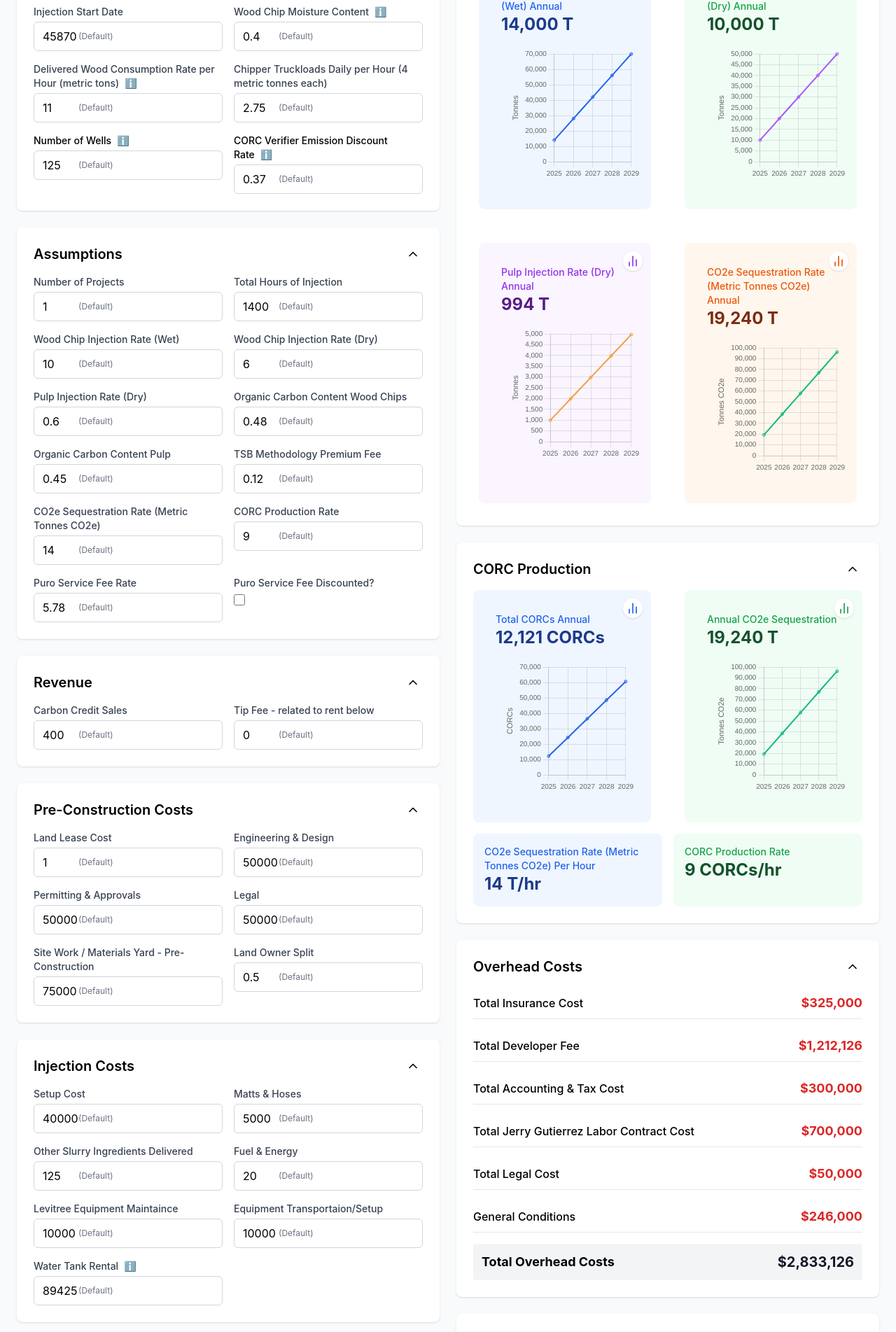
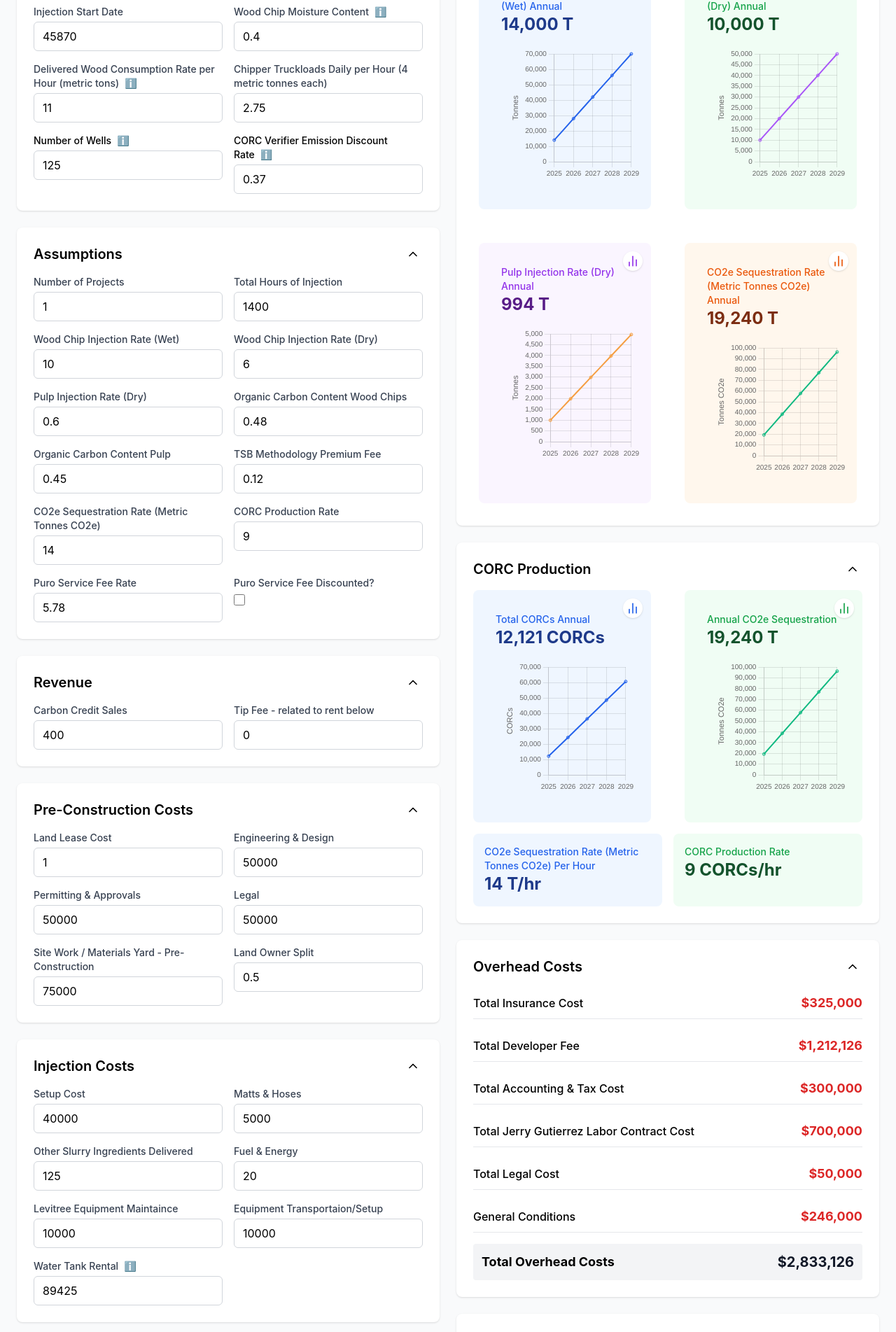
Before and after one commit to yonatanlevitree/csvUI, a React (Create React App) app: page / in a window 1280 px wide. Shown: the part 730-2633 px from the top of the page at 70% size. Built offline with nearby package versions, Linux system fonts and the light colour scheme.

Commit message:
deleted some useless stuff

```diff
--- a/src/SequestrationCalculator.js
+++ b/src/SequestrationCalculator.js
@@ -120,9 +120,6 @@ const SequestrationCalculator = () => {
   });
 
   const [outputs, setOutputs] = useState({});
-
-  // Add state to track which fields have been modified
-  const [modifiedFields, setModifiedFields] = useState({});
 
   // Collapsible state for each card
   const [openCards, setOpenCards] = useState({
@@ -190,11 +187,6 @@ const SequestrationCalculator = () => {
 
     calc["Total Revenue"] = 5*(calc["Carbon Credit Sales"] + calc["Tip Fee - related to rent below"]);
 
-    console.log("Total CORCs Annual:", calc["Total CORCs Annual"]);
-    console.log("Average Carbon Credit Sale Price/CORC:", inputs["Average Carbon Credit Sale Price/CORC"]);
-    console.log("Carbon Credit Sales:", calc["Carbon Credit Sales"]);
-    console.log("Tip Fee - related to rent below:", calc["Tip Fee - related to rent below"]);
-    console.log("Total Revenue:", calc["Total Revenue"]);
     // Calculate service fees based on percentages
     calc["Levitree Liscense Fee Amount"] = calc["Carbon Credit Sales"] * inputs["Levitree Liscense Fee"];
     calc["Carbon Direct Amount"] = calc["Carbon Credit Sales"] * inputs["Carbon Direct"];
@@ -214,13 +206,13 @@ const SequestrationCalculator = () => {
     // Developer Fee calculation
     calc["Developer Fee Amount"] = calc["Carbon Credit Sales"] * inputs["Developer Fee"];
 
-    // Well Drilling calculation (from spreadsheet: Number of Wells * 25 * Well Drilling Cost/Foot)
+    // Well Drilling calculation
     calc["Well Drilling"] = (inputs["Number of Wells"] || 0) * 25 * (inputs["Well Drilling Cost/Foot"] || 0);
 
-    // Wood Biomass Processed/Delivered/Chipped calculation (from spreadsheet: (Wood Chip Injection Rate (Wet) Annual / 26) * 1000)
+    // Wood Biomass Processed/Delivered/Chipped calculation
     calc["Wood Biomass Processed/Delivered/Chipped"] = (calc["Wood Chip Injection Rate (Wet) Annual"] || 0) / 26 * 1000;
 
-    // Update the total variable cost calculation to include only the specified parameters
+    // Update the total variable cost calculation
     let totalVariableCosts = 0;
     for (let year = 1; year <= 5; year++) {
       const isFirstYear = (year === 1);
@@ -246,40 +238,16 @@ const SequestrationCalculator = () => {
         (calc["Patch - Exchange Amount"] || 0) +
         (inputs["Puro Annual Fee"] || 0) +
         (calc["Puro Service Fee Amount"] || 0);
-      if (year === 1) {
-        console.log("Engineering & Design:", inputs["Engineering & Design"]);
-        console.log("Permitting & Approvals:", inputs["Permitting & Approvals"]);
-        console.log("Legal:", inputs["Legal"]);
-        console.log("Site Work / Materials Yard - Pre-Construction:", inputs["Site Work / Materials Yard - Pre-Construction"]);
-        console.log("Setup Cost:", inputs["Setup Cost"]);
-        console.log("Land Lease Cost:", inputs["Land Lease Cost"]);
-        console.log("Well Drilling:", calc["Well Drilling"]);
-        console.log("Equipment Lease Amount (annualized):", ((inputs["Equipment Lease Amount"] || 0) * (inputs["Total Days of Injection"] || 0))/5);
-        console.log("Leased Commodity Equipment Rain 4 Rent:", inputs["Leased Commodity Equipment Rain 4 Rent"]);
-        console.log("Water Tank Rental:", inputs["Water Tank Rental"]);
-        console.log("Matts & Hoses:", inputs["Matts & Hoses"]);
-        console.log("Wood Biomass Processed/Delivered/Chipped:", calc["Wood Biomass Processed/Delivered/Chipped"]);
-        console.log("Other Slurry Ingredients Delivered Amount:", calc["Other Slurry Ingredients Delivered Amount"]);
-        console.log("Fuel & Energy Amount:", calc["Fuel & Energy Amount"]);
-        console.log("Levitree Equipment Maintaince:", inputs["Levitree Equipment Maintaince"]);
-        console.log("Equipment Transportaion/Setup:", inputs["Equipment Transportaion/Setup"]);
-        console.log("Levitree Liscense Fee Amount:", calc["Levitree Liscense Fee Amount"]);
-        console.log("Carbon Direct Amount:", calc["Carbon Direct Amount"]);
-        console.log("Patch - Exchange Amount:", calc["Patch - Exchange Amount"]);
-        console.log("Puro Annual Fee:", inputs["Puro Annual Fee"]);
-        console.log("Puro Service Fee Amount:", calc["Puro Service Fee Amount"]);
-      }
       totalVariableCosts += yearVariableCosts;
     }
     calc["Total Variable Costs"] = totalVariableCosts;
 
-    // Update the gross margin calculation to sum values for all 5 years
+    // Update the gross margin calculation
     let grossMargin = 0;
     for (let year = 1; year <= 5; year++) {
       const commissionRate = inputs[`Carbon Credit Commission year ${year}`] || 0;
       const annualCORCs = calc["CORC Production Rate"] * calc["Total Hours of Injection"];
       const margin = inputs["Carbon Credit Sales"] * annualCORCs;
-      console.log(`Year ${year}:`, { margin });
       grossMargin += margin;
     }
     calc["Gross Margin"] = grossMargin - calc["Total Variable Costs"];
@@ -316,15 +284,11 @@ const SequestrationCalculator = () => {
     setOutputs(calc);
   }, [inputs]);
 
-  // Update handleInputChange to track modifications
+  // Update handleInputChange to remove unused modifiedFields
   const handleInputChange = (key, value) => {
     setInputs(prev => ({
       ...prev,
       [key]: parseFloat(value) || 0
-    }));
-    setModifiedFields(prev => ({
-      ...prev,
-      [key]: true
     }));
   };
 
@@ -698,7 +662,7 @@ const SequestrationCalculator = () => {
     const years = [2025, 2026, 2027, 2028, 2029];
     const data = years.map((_, i) => (value || 0) * (i + 1));
     return {
-      labels: years.map(y => `${y}`),
+      labels: years,
       datasets: [
         {
           label,
@@ -713,18 +677,23 @@ const SequestrationCalculator = () => {
       unit,
     };
   };
+
   const getChartOptions = (unit) => ({
     responsive: true,
     maintainAspectRatio: false,
     plugins: {
-      legend: { display: false },
-      title: { display: false },
+      legend: {
+        display: false,
+      },
       tooltip: {
         enabled: true,
         backgroundColor: 'rgba(0,0,0,0.8)',
         titleColor: 'white',
         bodyColor: 'white',
         cornerRadius: 4,
+        callbacks: {
+          label: (context) => `${context.dataset.label}: ${formatNumber(context.raw)} ${unit}`,
+        },
       },
     },
     layout: {
@@ -738,18 +707,18 @@ const SequestrationCalculator = () => {
     scales: {
       x: {
         display: true,
-        title: { display: false },
         grid: {
           display: true,
           color: 'rgba(0,0,0,0.1)',
           drawBorder: true,
         },
         ticks: {
-          display: true,
-          font: { size: 10 },
           maxRotation: 0,
-          minRotation: 0,
-          color: '#666'
+          autoSkip: true,
+          color: '#666',
+          font: {
+            size: 10
+          }
         },
       },
       y: {
@@ -757,7 +726,9 @@ const SequestrationCalculator = () => {
         title: {
           display: true,
           text: unit,
-          font: { size: 11 },
+          font: {
+            size: 11
+          },
           color: '#666'
         },
         grid: {
@@ -766,9 +737,11 @@ const SequestrationCalculator = () => {
           drawBorder: true,
         },
         ticks: {
-          display: true,
-          font: { size: 10 },
-          color: '#666'
+          callback: (value) => formatNumber(value),
+          color: '#666',
+          font: {
+            size: 10
+          }
         },
         beginAtZero: true,
       },
@@ -785,12 +758,11 @@ const SequestrationCalculator = () => {
     },
   });
 
-  // Add state for chart visibility
+  // Add back necessary chart state variables
   const [showWetChart, setShowWetChart] = useState(true);
   const [showDryChart, setShowDryChart] = useState(true);
   const [showPulpChart, setShowPulpChart] = useState(true);
   const [showCO2eChart, setShowCO2eChart] = useState(true);
-  // Add state for CORC Production charts
   const [showTotalCORCsChart, setShowTotalCORCsChart] = useState(true);
   const [showAnnualCO2eChart, setShowAnnualCO2eChart] = useState(true);
 
@@ -866,9 +838,6 @@ const SequestrationCalculator = () => {
                         onChange={(e) => handleInputChange(field, e.target.value)}
                         className="w-full px-3 py-2 pr-20 border border-gray-300 rounded-md focus:outline-none focus:ring-2 focus:ring-blue-500"
                       />
-                      {!modifiedFields[field] && (
-                        <span className="absolute left-16 top-1/2 -translate-y-1/2 text-xs text-gray-500 pointer-events-none select-none">(Default)</span>
-                      )}
                     </div>
                   </div>
                 ))}
@@ -884,9 +853,6 @@ const SequestrationCalculator = () => {
                       onChange={(e) => handleInputChange("Wood Chip Moisture Content", e.target.value)}
                       className="w-full px-3 py-2 pr-20 border border-gray-300 rounded-md focus:outline-none focus:ring-2 focus:ring-blue-500"
                     />
-                    {!modifiedFields["Wood Chip Moisture Content"] && (
-                      <span className="absolute left-16 top-1/2 -translate-y-1/2 text-xs text-gray-500 pointer-events-none select-none">(Default)</span>
-                    )}
                   </div>
                 </div>
                 <div>
@@ -901,9 +867,6 @@ const SequestrationCalculator = () => {
                       onChange={(e) => handleInputChange("Delivered Wood Consumption Rate per Hour (metric tons)", e.target.value)}
                       className="w-full px-3 py-2 pr-20 border border-gray-300 rounded-md focus:outline-none focus:ring-2 focus:ring-blue-500"
                     />
-                    {!modifiedFields["Delivered Wood Consumption Rate per Hour (metric tons)"] && (
-                      <span className="absolute left-16 top-1/2 -translate-y-1/2 text-xs text-gray-500 pointer-events-none select-none">(Default)</span>
-                    )}
                   </div>
                 </div>
                 <div>
@@ -917,9 +880,6 @@ const SequestrationCalculator = () => {
                       onChange={(e) => handleInputChange("Chipper Truckloads Daily per Hour (4 metric tonnes each)", e.target.value)}
                       className="w-full px-3 py-2 pr-20 border border-gray-300 rounded-md focus:outline-none focus:ring-2 focus:ring-blue-500"
                     />
-                    {!modifiedFields["Chipper Truckloads Daily per Hour (4 metric tonnes each)"] && (
-                      <span className="absolute left-16 top-1/2 -translate-y-1/2 text-xs text-gray-500 pointer-events-none select-none">(Default)</span>
-                    )}
                   </div>
                 </div>
 
@@ -935,9 +895,6 @@ const SequestrationCalculator = () => {
                       onChange={(e) => handleInputChange("Number of Wells", e.target.value)}
                       className="w-full px-3 py-2 pr-20 border border-gray-300 rounded-md focus:outline-none focus:ring-2 focus:ring-blue-500"
                     />
-                    {!modifiedFields["Number of Wells"] && (
-                      <span className="absolute left-16 top-1/2 -translate-y-1/2 text-xs text-gray-500 pointer-events-none select-none">(Default)</span>
-                    )}
                   </div>
                 </div>
                 <div>
@@ -952,9 +909,6 @@ const SequestrationCalculator = () => {
                       onChange={(e) => handleInputChange("CORC Verifier Emission Discount Rate", e.target.value)}
                       className="w-full px-3 py-2 pr-20 border border-gray-300 rounded-md focus:outline-none focus:ring-2 focus:ring-blue-500"
                     />
-                    {!modifiedFields["CORC Verifier Emission Discount Rate"] && (
-                      <span className="absolute left-16 top-1/2 -translate-y-1/2 text-xs text-gray-500 pointer-events-none select-none">(Default)</span>
-                    )}
                   </div>
                 </div>
               </div>
@@ -981,9 +935,6 @@ const SequestrationCalculator = () => {
                     onChange={(e) => handleInputChange(field, e.target.value)}
                         className="w-full px-3 py-2 pr-20 border border-gray-300 rounded-md focus:outline-none focus:ring-2 focus:ring-blue-500"
                   />
-                      {!modifiedFields[field] && (
-                        <span className="absolute left-16 top-1/2 -translate-y-1/2 text-xs text-gray-500 pointer-events-none select-none">(Default)</span>
-                      )}
                     </div>
                 </div>
               ))}
@@ -1020,9 +971,6 @@ const SequestrationCalculator = () => {
                     onChange={(e) => handleInputChange(field, e.target.value)}
                         className="w-full px-3 py-2 pr-20 border border-gray-300 rounded-md focus:outline-none focus:ring-2 focus:ring-blue-500"
                   />
-                      {!modifiedFields[field] && (
-                        <span className="absolute left-16 top-1/2 -translate-y-1/2 text-xs text-gray-500 pointer-events-none select-none">(Default)</span>
-                      )}
                     </div>
                 </div>
               ))}
@@ -1050,9 +998,6 @@ const SequestrationCalculator = () => {
                     onChange={(e) => handleInputChange(field, e.target.value)}
                         className="w-full px-3 py-2 pr-20 border border-gray-300 rounded-md focus:outline-none focus:ring-2 focus:ring-blue-500"
                   />
-                      {!modifiedFields[field] && (
-                        <span className="absolute left-16 top-1/2 -translate-y-1/2 text-xs text-gray-500 pointer-events-none select-none">(Default)</span>
-                      )}
                     </div>
                 </div>
               ))}
@@ -1069,9 +1014,6 @@ const SequestrationCalculator = () => {
                       onChange={e => handleInputChange("Land Owner Split", e.target.value)}
                       className="w-full px-3 py-2 pr-20 border border-gray-300 rounded-md focus:outline-none focus:ring-2 focus:ring-blue-500"
                     />
-                    {!modifiedFields["Land Owner Split"] && (
-                      <span className="absolute left-16 top-1/2 -translate-y-1/2 text-xs text-gray-500 pointer-events-none select-none">(Default)</span>
-                    )}
                   </div>
                 </div>
               </div>
@@ -1098,9 +1040,6 @@ const SequestrationCalculator = () => {
                     onChange={(e) => handleInputChange(field, e.target.value)}
                         className="w-full px-3 py-2 pr-20 border border-gray-300 rounded-md focus:outline-none focus:ring-2 focus:ring-blue-500"
                   />
-                      {!modifiedFields[field] && (
-                        <span className="absolute left-16 top-1/2 -translate-y-1/2 text-xs text-gray-500 pointer-events-none select-none">(Default)</span>
-                      )}
                     </div>
                 </div>
               ))}
@@ -1116,9 +1055,6 @@ const SequestrationCalculator = () => {
                     onChange={(e) => handleInputChange("Water Tank Rental", e.target.value)}
                     className="w-full px-3 py-2 pr-20 border border-gray-300 rounded-md focus:outline-none focus:ring-2 focus:ring-blue-500"
                   />
-                  {!modifiedFields["Water Tank Rental"] && (
-                    <span className="absolute left-16 top-1/2 -translate-y-1/2 text-xs text-gray-500 pointer-events-none select-none">(Default)</span>
-                  )}
                 </div>
               </div>
               </div>
@@ -1145,9 +1081,6 @@ const SequestrationCalculator = () => {
                     onChange={(e) => handleInputChange(field, e.target.value)}
                         className="w-full px-3 py-2 pr-20 border border-gray-300 rounded-md focus:outline-none focus:ring-2 focus:ring-blue-500"
                   />
-                      {!modifiedFields[field] && (
-                        <span className="absolute left-16 top-1/2 -translate-y-1/2 text-xs text-gray-500 pointer-events-none select-none">(Default)</span>
-                      )}
                     </div>
                 </div>
               ))}
@@ -1175,9 +1108,6 @@ const SequestrationCalculator = () => {
                     onChange={(e) => handleInputChange(field, e.target.value)}
                         className="w-full px-3 py-2 pr-20 border border-gray-300 rounded-md focus:outline-none focus:ring-2 focus:ring-blue-500"
                   />
-                      {!modifiedFields[field] && (
-                        <span className="absolute left-16 top-1/2 -translate-y-1/2 text-xs text-gray-500 pointer-events-none select-none">(Default)</span>
-                      )}
                     </div>
                 </div>
               ))}
@@ -1205,9 +1135,6 @@ const SequestrationCalculator = () => {
                     onChange={(e) => handleInputChange(field, e.target.value)}
                         className="w-full px-3 py-2 pr-20 border border-gray-300 rounded-md focus:outline-none focus:ring-2 focus:ring-blue-500"
                   />
-                      {!modifiedFields[field] && (
-                        <span className="absolute left-16 top-1/2 -translate-y-1/2 text-xs text-gray-500 pointer-events-none select-none">(Default)</span>
-                      )}
                     </div>
                 </div>
               ))}
@@ -1235,9 +1162,6 @@ const SequestrationCalculator = () => {
                     onChange={(e) => handleInputChange(field, e.target.value)}
                         className="w-full px-3 py-2 pr-20 border border-gray-300 rounded-md focus:outline-none focus:ring-2 focus:ring-blue-500"
                   />
-                      {!modifiedFields[field] && (
-                        <span className="absolute left-16 top-1/2 -translate-y-1/2 text-xs text-gray-500 pointer-events-none select-none">(Default)</span>
-                      )}
                     </div>
                 </div>
               ))}
@@ -1265,9 +1189,6 @@ const SequestrationCalculator = () => {
                     onChange={(e) => handleInputChange(`Carbon Credit Commission year ${year}`, e.target.value)}
                         className="w-full px-3 py-2 pr-20 border border-gray-300 rounded-md focus:outline-none focus:ring-2 focus:ring-blue-500"
                   />
-                      {!modifiedFields[`Carbon Credit Commission year ${year}`] && (
-                        <span className="absolute left-16 top-1/2 -translate-y-1/2 text-xs text-gray-500 pointer-events-none select-none">(Default)</span>
-                      )}
                     </div>
                 </div>
               ))}
@@ -1281,9 +1202,6 @@ const SequestrationCalculator = () => {
                       onChange={e => handleInputChange("Long Tonne (lbs/metric ton)", e.target.value)}
                       className="w-full px-3 py-2 pr-20 border border-gray-300 rounded-md focus:outline-none focus:ring-2 focus:ring-blue-500"
                     />
-                    {!modifiedFields["Long Tonne (lbs/metric ton)"] && (
-                      <span className="absolute left-16 top-1/2 -translate-y-1/2 text-xs text-gray-500 pointer-events-none select-none">(Default)</span>
-                    )}
                   </div>
                 </div>
               </div>
@@ -1310,9 +1228,6 @@ const SequestrationCalculator = () => {
                     onChange={(e) => handleInputChange(field, e.target.value)}
                         className="w-full px-3 py-2 pr-20 border border-gray-300 rounded-md focus:outline-none focus:ring-2 focus:ring-blue-500"
                   />
-                      {!modifiedFields[field] && (
-                        <span className="absolute left-16 top-1/2 -translate-y-1/2 text-xs text-gray-500 pointer-events-none select-none">(Default)</span>
-                      )}
                     </div>
                 </div>
               ))}
```
Also changed, not shown: src/setupTests.js (deleted, +0 -5 lines).
